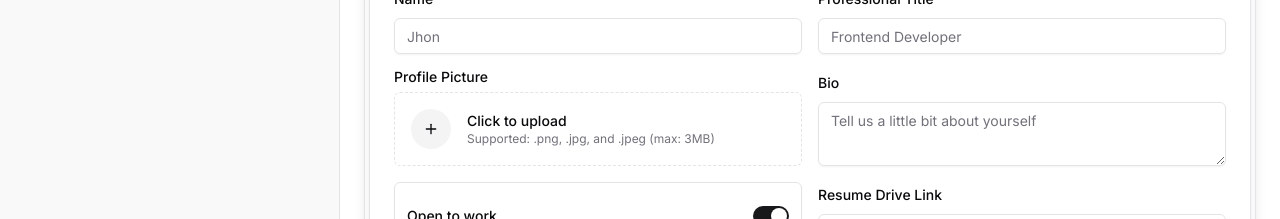
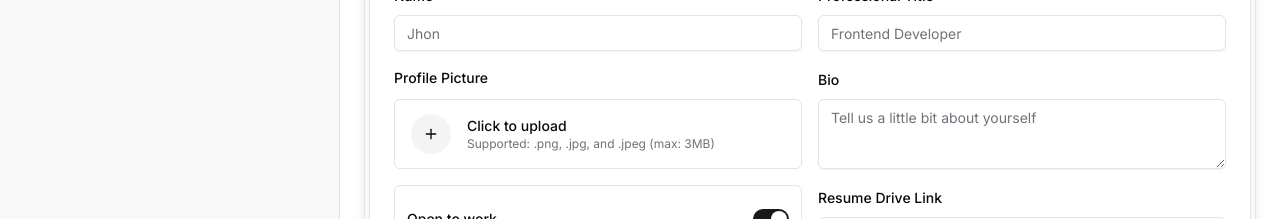
Before and after one commit to robiuzzaman4/rulink-frontend, a Next.js app: page /dashboard/profile in a window 1280 px wide. Shown: the part 334-553 px from the top of the page. Built offline with nearby package versions, Linux system fonts and the light colour scheme; no server answers; a web font is replaced by a local one.

Commit message:
style: update spacing on manage profile component

```diff
--- a/src/components/pages/profile/manage-profile-from.tsx
+++ b/src/components/pages/profile/manage-profile-from.tsx
@@ -272,7 +272,7 @@ const ManageProfileForm = () => {
               render={({ field }) => (
                 <FormItem>
                   <span className="w-full flex items-center justify-between gap-4">
-                    <FormLabel>Profile Picture</FormLabel>
+                    <FormLabel className="lg:mt-1 lg:mb-1.5">Profile Picture</FormLabel>
                     {localImg?.file && (
                       <Button
                         className="h-0 py-0"
@@ -286,12 +286,12 @@ const ManageProfileForm = () => {
                     )}
                   </span>
                   <FormControl>
-                    <div className="relative flex cursor-pointer items-center gap-4 rounded-md border border-dashed border-border focus-visible:outline-muted-foreground">
+                    <div className="relative flex cursor-pointer items-center gap-4 rounded-md border border-input focus-visible:outline-muted-foreground min-h-[70px]">
                       <div
                         onClick={() =>
                           document.getElementById("image-upload")?.click()
                         }
-                        className="flex items-center gap-4 w-full p-4"
+                        className="flex items-center gap-4 w-full px-4"
                       >
                         <Avatar>
                           {img?.url && !localImg?.url && (
@@ -374,7 +374,7 @@ const ManageProfileForm = () => {
                   <FormControl>
                     <Textarea
                       placeholder="Tell us a little bit about yourself"
-                      className="min-h-[100px] md:min-h-[80px] lg:min-h-[64px]"
+                      className="min-h-[100px] md:min-h-[80px] lg:min-h-[70px]"
                       {...field}
                       disabled={isUploadFileLoading || isUpdateProfileLoading}
                     />
```
